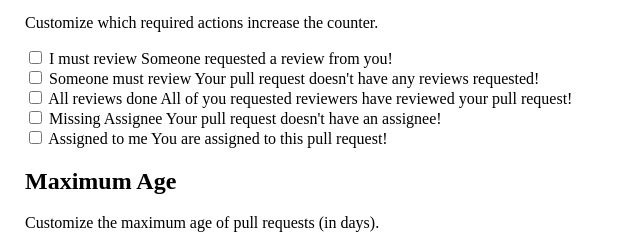
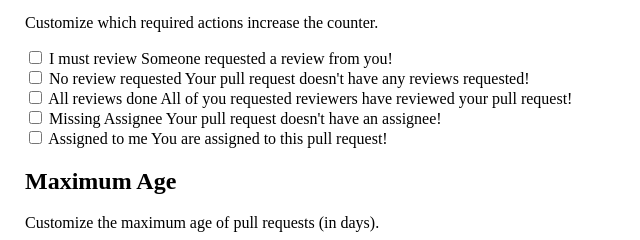
Before and after one commit to renuo/github-pull-request-counter, a website built with webpack: page src/options.html in a window 1280 px wide. Shown: the part 155-395 px from the top of the page, 0-640 px from the left. Built offline with nearby package versions, Linux system fonts and the light colour scheme; some packages are replaced by stand-ins of ours.

Commit message:
Rename no review requested

```diff
--- a/src/js/services/github-api-wrapper.ts
+++ b/src/js/services/github-api-wrapper.ts
@@ -95,8 +95,8 @@ const GithubApiWrapper = async () => {
 
   const sortByDate = (pullRequests: PullRequest[]) =>
     pullRequests.sort((pullRequest1: PullRequest, pullRequest2: PullRequest) => (
-    new Date(pullRequest2.createdAt).getTime() - new Date(pullRequest1.createdAt).getTime()
-  ));
+      new Date(pullRequest2.createdAt).getTime() - new Date(pullRequest1.createdAt).getTime()
+    ));
 
   const readOwnerAndNameFromUrl = (url: string): string => url.replace('https://api.github.com/repos/', '').split('/pulls/')[0];
 
--- a/src/js/static/constants.ts
+++ b/src/js/static/constants.ts
@@ -6,9 +6,9 @@ export const recordKeys = [
   'allAssigned',
 ];
 
-export const recordKeysTranslations: {[key: string]: string} = {
+export const recordKeysTranslations: { [key: string]: string } = {
   reviewRequested: 'I must review',
-  noReviewRequested: 'Someone must review',
+  noReviewRequested: 'No review requested',
   allReviewsDone: 'All reviews done',
   missingAssignee: 'Missing Assignee',
   allAssigned: 'Assigned to me',
--- a/src/options.html
+++ b/src/options.html
@@ -20,7 +20,7 @@
     </div>
     <div class="hover-label-container">
       <input class="pointer" type="checkbox" id="no-review-requested" name="no-review-requested">
-      <label class="pointer" for="no-review-requested">Someone must review</label>
+      <label class="pointer" for="no-review-requested">No review requested</label>
       <label class="hover-label">Your pull request doesn't have any reviews requested!</label>
     </div>
     <div class="hover-label-container">
```
Also changed, not shown: __test__/integration/integration.test.ts (+3 -3 lines).
